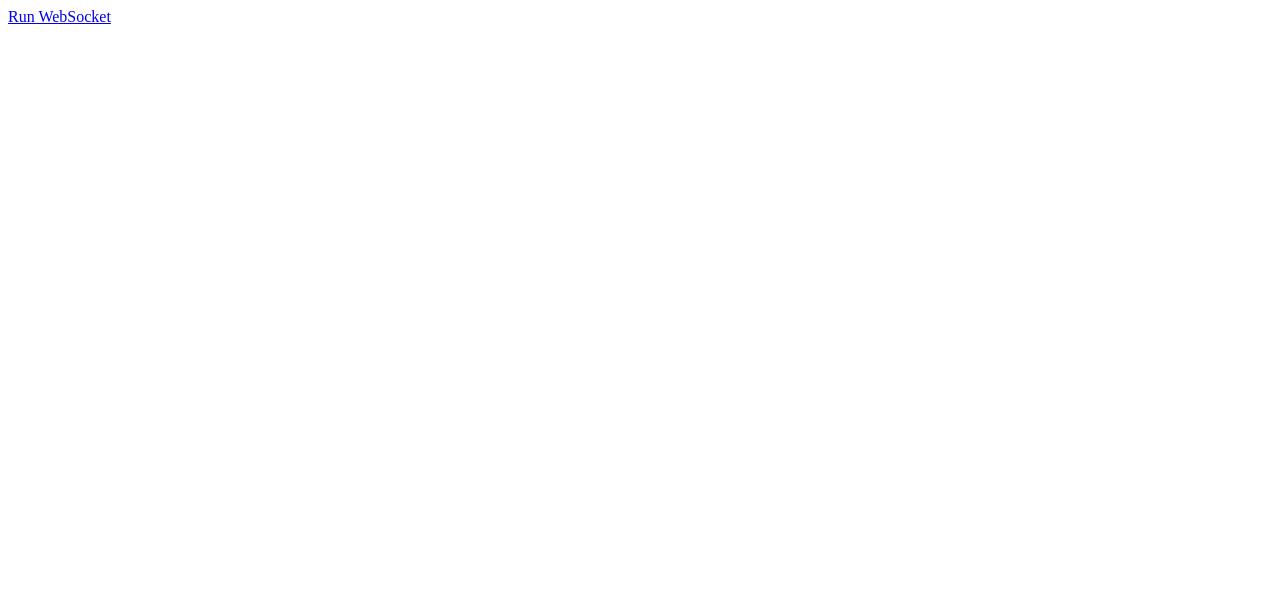
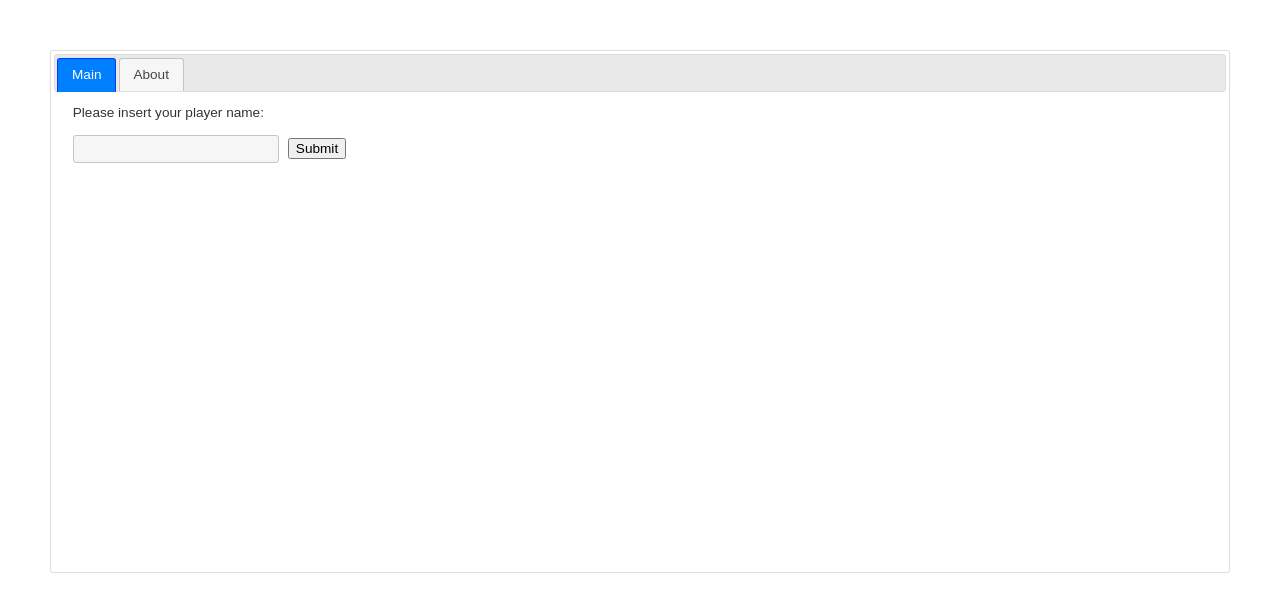
Before and after one commit to weidingerhp/coreclr-tests, a plain HTML site: page aspnet5raspidemo/wwwroot/index.html in a window 1280 px wide. Drawn offline with nearby package versions, Linux system fonts and the light colour scheme.

```diff
--- a/aspnet5raspidemo/wwwroot/index.html
+++ b/aspnet5raspidemo/wwwroot/index.html
@@ -1,19 +1,51 @@
 <!DOCTYPE HTML>
 <html>
    <head>
-	  <script src="https://code.jquery.com/jquery-1.10.2.min.js"></script>
-      <!-- script src="js/jWebSocket.js"></script -->
-      <script src="js/main.js"></script>
+        <title>WebSocket Test</title>
+        <link href="css/jquery-ui.css" rel="stylesheet">
+        <style>
+           body{
+             font: 85% "Trebuchet MS", sans-serif;
+             margin: 50px;
+           }
+        </style>
+	      <script src="js/external/jquery/jquery.js"></script>
+        <script src="js/jquery-ui.js"></script>
+        <script src="js/main.js"></script>
 
    </head>
    <body>
-
-      <div id="sse">
-         <a href="javascript:WebSocketTest()">Run WebSocket</a>
+      <div id="maintabs">
+          <ul>
+             <li><a href="#maintab">Main</a></li>
+             <li><a href="#about">About</a></li>
+          </ul>
+          <div id="maintab" style="min-height:450px">
+            <div id="playerInfo"  >
+                  Please insert your player name:<br/><br/>
+                  <input type="text" id="playernamefield" width="100"/>&nbsp;&nbsp;<input id="playernamesubmit" type="button" value="Submit"onclick="javascript:loginplayer()"/>
+                  <span id="loginstatus" />
+            </div>
+          </div>
+          <div id="about" style="min-height:450px">
+            <p>Something about me!</p>
+          </div>
       </div>
 
-      <div id="log">
-            &nbsp;
-      </div>
+<script>
+
+$( "#maintabs" ).tabs();
+$( "#okbutton" ).button();
+$('input:text, input:password')
+  .button()
+  .css({
+          'font' : 'inherit',
+         'color' : 'inherit',
+    'text-align' : 'left',
+       'outline' : 'none',
+        'cursor' : 'text'
+  });
+</script>
 
    </body>
+</html>
--- a/aspnet5raspidemo/wwwroot/js/main.js
+++ b/aspnet5raspidemo/wwwroot/js/main.js
@@ -1,4 +1,5 @@
 var ws = null;
+var playername = null;
 
 window.onbeforeunload = function () {
     if (ws) {
@@ -19,7 +20,7 @@ window.onload = function () {
         ws.onmessage = function (evt) {
             var received_msg = JSON.parse(evt.data);
             $("#log").append("<br/>");
-            $("#log").append(received_msg.msgType + ": " + received_msg.stringValue);
+            $("#log").append(received_msg.msgType + ": " + received_msg.value);
         };
 
         ws.onclose = function() {
@@ -28,6 +29,20 @@ window.onload = function () {
     } else {
         // The browser doesn't support WebSocket
         alert("WebSocket NOT supported by your Browser!");
+    }
+}
+
+function loginplayer() {
+    var currentplayer = $( "#playernamefield" ).val();
+
+    if (currentplayer) {
+        $("#playernamefield").hide();
+        $("#playernamesubmit").hide();
+        $( "#loginstatus" ).html("<span style=\"color:green;font-weight:bold\" >Logging in as player : " + currentplayer + "</span>");
+        playername=currentplayer;
+        ws.send(JSON.stringify({"msgType" : "login", "value" : playername}));
+    } else {
+        $( "#loginstatus" ).html("<span style=\"color:red;font-weight:bold\" >Player name cannot be empty</span>");
     }
 }
 
```
